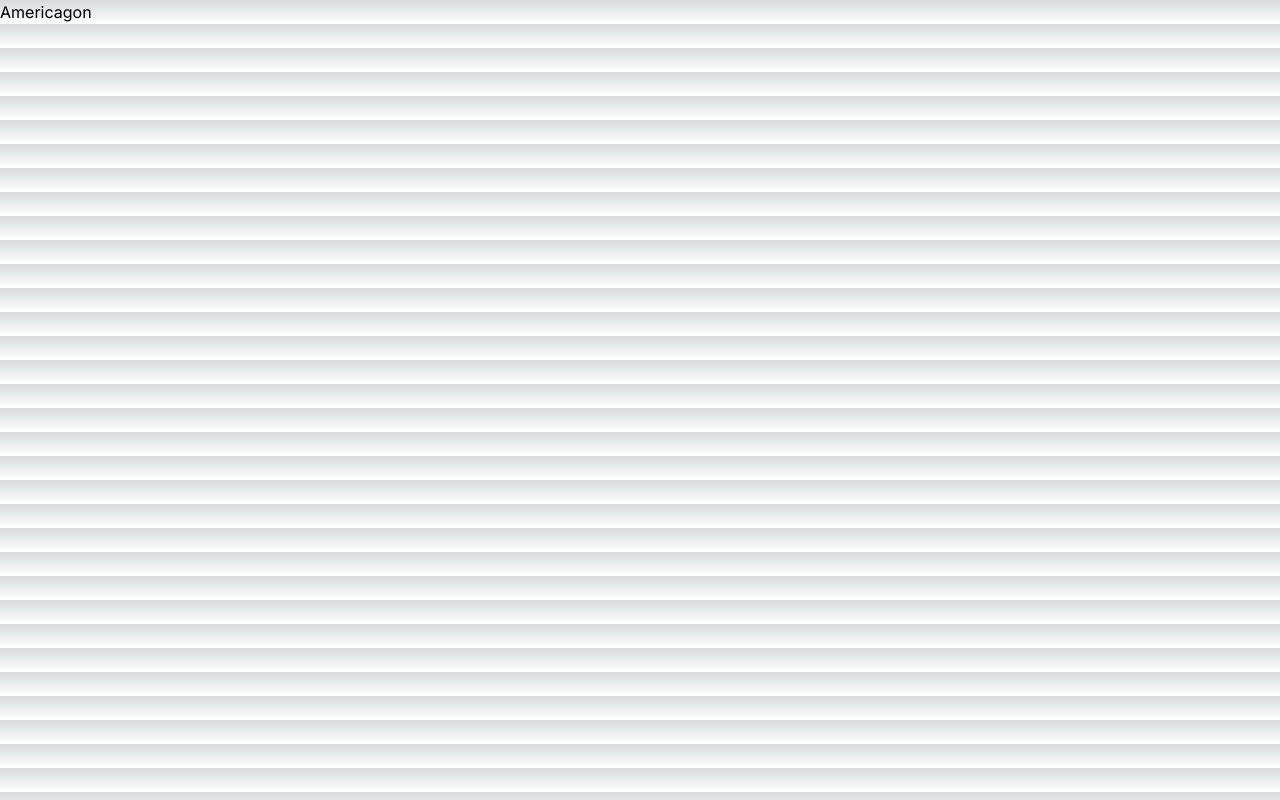
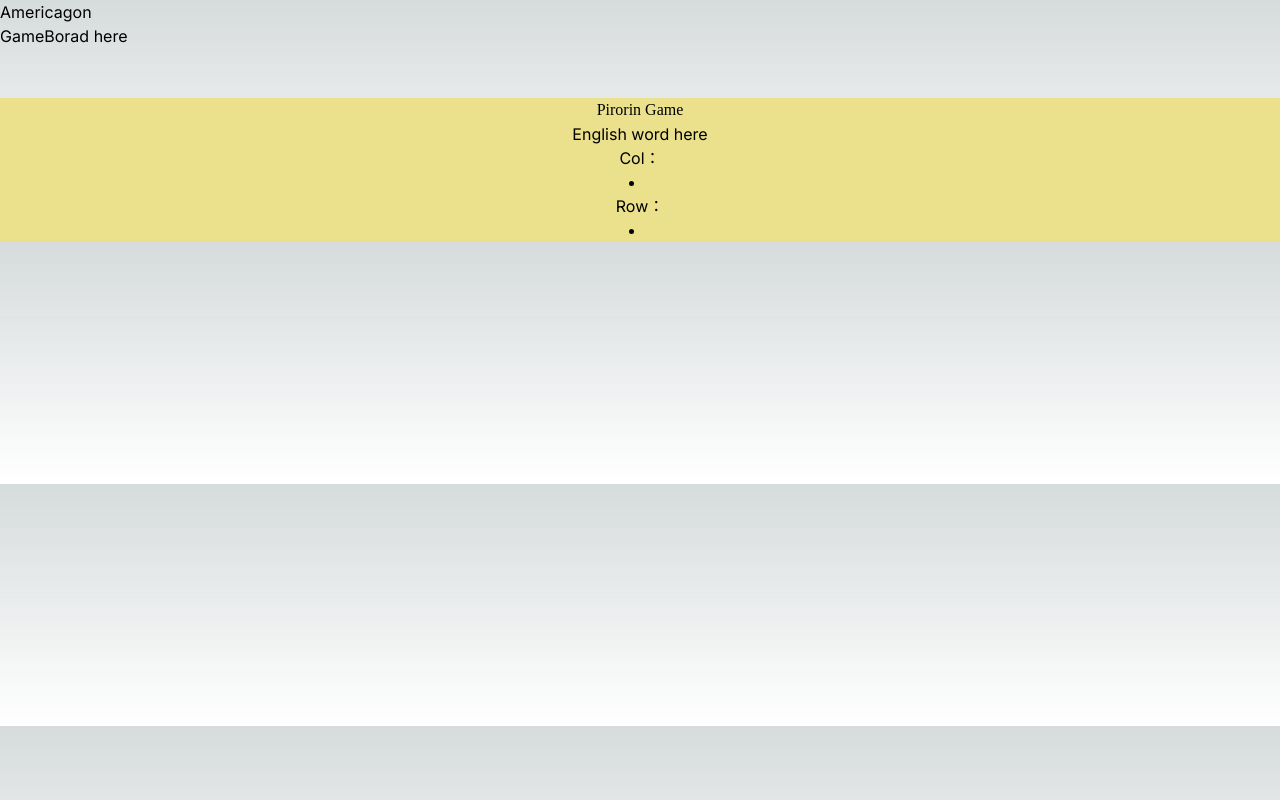
Before and after one commit to pirosiki002/newamericagon, a Next.js app: page / in a window 1280 px wide. Built offline with nearby package versions, Linux system fonts and the light colour scheme; no server answers.

Commit message:
feat: main board

```diff
--- /dev/null
+++ b/src/app/_components/GameBoard.tsx
@@ -0,0 +1,84 @@
+"use client";
+// import React from "react";
+import { useState, useEffect } from "react";
+import useDic from "@/app/hooks/useDic";
+import styles from "./GameBoard.module.css";
+
+// 盤面の状態を管理する
+const BOARD_SIZE = 7;
+
+// 盤面の初期化
+const createInitialBoard = (size: number) => {
+  return Array(size)
+    .fill("")
+    .map(() => Array(size).fill(""));
+};
+
+const GameBoard = () => {
+  // 辞書機能を使うために、useDic.tsxからの処理を呼び出す
+  // const size = BOARD_SIZE;
+  const [board, setBoard] = useState(createInitialBoard(BOARD_SIZE)); // useStateを使って盤面の状態を管理。値を更新するたびに再描画する
+  const [selectedRow, setSelectedRow] = useState(0); // 選択した行の状態管理
+  const [selectedCol, setSelectedCol] = useState(0); // 選択した列の状態管理
+
+  // マスを選択または入力したときに呼び出される関数
+  const handleSelectCell = (row: number, col: number) => {
+    setSelectedRow(row);
+    setSelectedCol(col);
+  };
+
+  const {
+    verticalQuery,
+    setVerticalQuery,
+    holizontalQuery,
+    setHolizontalQuery,
+    results,
+    handleSearch,
+  } = useDic(board, selectedRow, selectedCol);
+
+  // これまでに入力されたすべてのセルを追跡
+  const [inputCells, setInputCells] = useState<{ row: number; col: number }[]>(
+    []
+  );
+
+  // セルがクリックされたときのコールバック関数
+  const handleCellClick = (row: number, col: number) => {
+    // テーブル全体にセットして盤面全体を管理する
+    setInputCells([...inputCells, { row, col }]);
+    // 現在位置をセット。テーブル全体と比較して、単語が成立しているかどうかをチェックするために必要
+    handleSelectCell(row, col);
+  };
+
+  // boardの状態が更新されるたびに、その内容をqueryに設定し、辞書検索を行う
+  useEffect(() => {
+    const word = board.flat().join("");
+    // 縦だけでOK。
+    setVerticalQuery(word);
+    handleSearch();
+  }, [board]);
+
+  // リセットボタンを押したときの処理
+  const handleReset = () => {
+    setInputCells([]); // inputCellsをリセット
+    // setBoard(createInitialBoard(size));
+    setBoard(createInitialBoard(BOARD_SIZE));
+  };
+
+  return (
+    <>
+      GameBorad here
+      <div className={styles.container}>
+        <h1>Pirorin Game</h1>
+        {/* <InputTable size={size} board={board} setBoard={setBoard}  onCellClick={handleCellClick}  inputCells={inputCells} />
+      <ResetButton onReset={handleReset} /> */}
+        <p>English word here</p>
+        <h2>Col：{verticalQuery}</h2>
+        <li>{results.vertical}</li>
+        <h2>Row：{holizontalQuery}</h2>
+        <li>{results.horizontal}</li>
+      </div>
+    </>
+  );
+};
+
+export default GameBoard;
--- a/src/app/_components/MainScreen.tsx
+++ b/src/app/_components/MainScreen.tsx
@@ -1,5 +1,5 @@
 import React from 'react';
-// 他のコンポーネントのインポートが必要です
+import GameBoard from './GameBoard';
 
 const MainScreen = () => {
   // 状態管理のためのコードがここに来ます
@@ -8,6 +8,7 @@ const MainScreen = () => {
     <div>
       <h1>Americagon</h1>
       {/* ここに他のコンポーネントを配置します */}
+      <GameBoard />
       {/* <GameBoard />
       <ScoreBoard />
       <Timer /> */}
```
